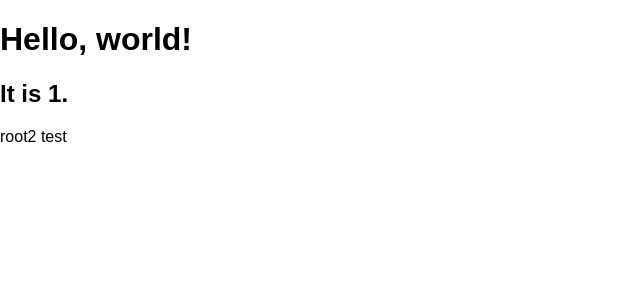
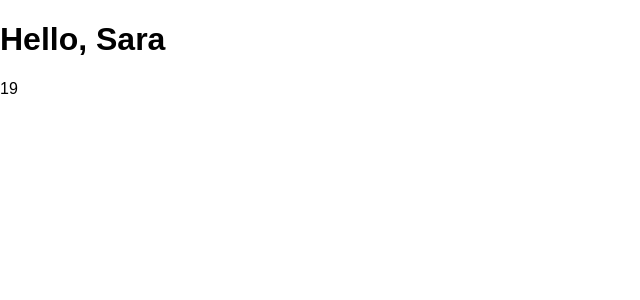
Before and after one commit to ugurcelenk/ReactProj, a React (Create React App) app in the folder react-proj/: page / in a window 1280 px wide. Shown: the top 300 px of the page, without its empty margins (0-640 px from the left). Built offline with nearby package versions, Linux system fonts and the light colour scheme.

Commit message:
component_properties_binding

```diff
--- a/react-proj/src/index.js
+++ b/react-proj/src/index.js
@@ -3,7 +3,7 @@ import ReactDOM from 'react-dom';
 import App from './App';
 import './index.css';
 
-ReactDOM.render(
+/*ReactDOM.render(
   <App />,
   document.getElementById('root')
 );
@@ -28,6 +28,23 @@ function tick() {
     element,
     document.getElementById('root')
   );
+  setInterval(tick, 1000);
+}*/
+
+function Welcome(props) {
+  console.log(typeof props.age);
+  // return <div><h1>Hello, {props.person.name}</h1><div>{props.person.age}</div></div>;
+  return <div><h1>Hello, {props.person.name}</h1><div>{props.age}</div></div>;
 }
 
-setInterval(tick, 1000);
+console.log("222");
+var tempProp = {
+  name: "Sara",
+  age: 18
+}
+const element = <Welcome person={tempProp} age={"19"} />;
+console.log("333");
+ReactDOM.render(
+  element,
+  document.getElementById('root')
+);
```
